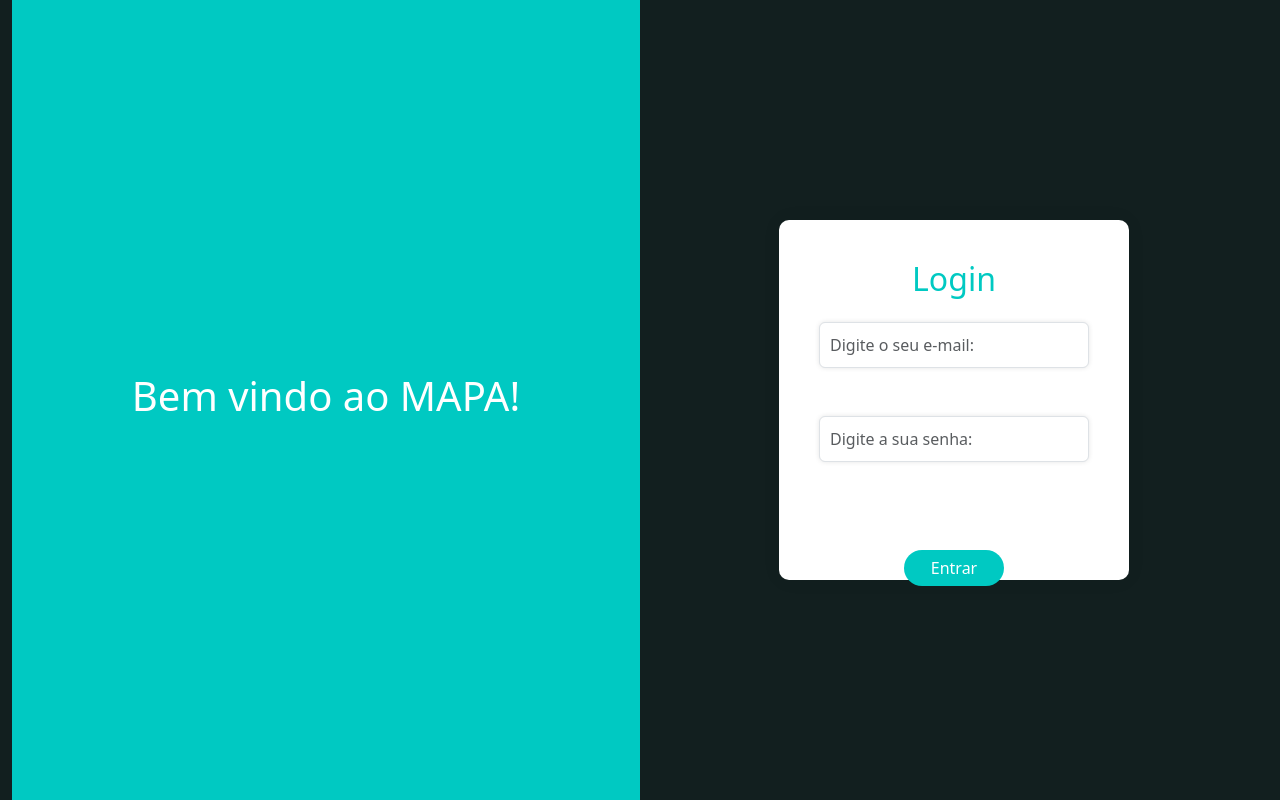
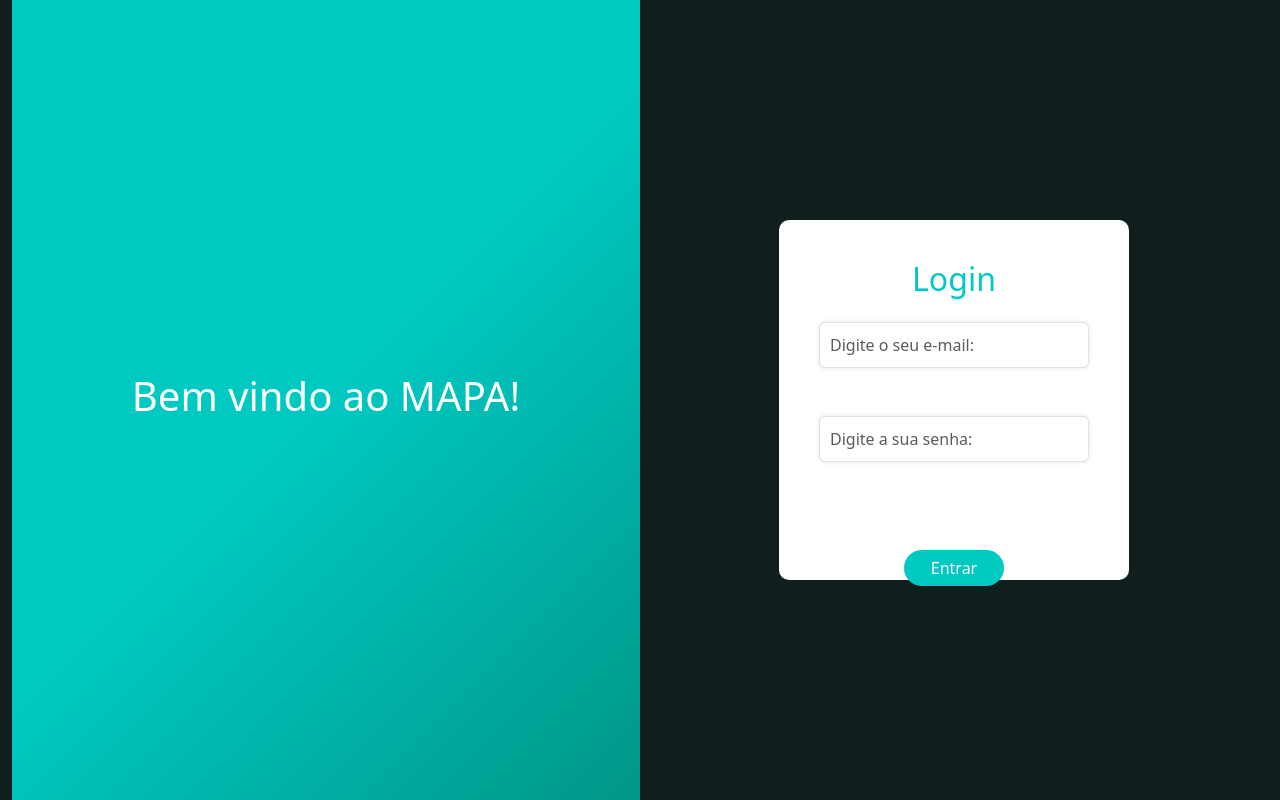
Before and after one commit to analicedantas/MAPA, a PHP site: page / in a window 1280 px wide. Run offline with PHP 8.4, Linux system fonts and the light colour scheme.

Commit message:
Update index.php

```diff
--- a/index.php
+++ b/index.php
@@ -42,23 +42,27 @@ if (isset($_POST['email'])) {
         html, body {
             height: 100%;
         }
+
         body {
             min-height: 100vh;
             background-color: rgba(18, 31, 31, 1);
         }
+
         .design-section {
-            background-color: rgba(0, 201, 194, 1);
+            background: linear-gradient(135deg, #00c9c2 50%, #009688 100%);
             color: white;
             min-height: 40vh;
             display: flex;
             justify-content: center;
             align-items: center;
         }
+
         @media (min-width: 768px) {
             .design-section {
                 min-height: 100vh;
             }
         }
+
         .login-section {
             background-color: white;
             border-radius: 10px;
@@ -71,6 +75,7 @@ if (isset($_POST['email'])) {
             text-align: center;
 
         }
+
         .btn.btn-primary {
             background-color: rgba(0, 201, 194, 1);
             margin-top: 5vh;
@@ -78,6 +83,7 @@ if (isset($_POST['email'])) {
             border-radius: 3vh;
             border: none;
         }
+
         .mb-5 input {
             width: 100%;
             padding: 10px;
@@ -86,6 +92,7 @@ if (isset($_POST['email'])) {
             box-sizing: border-box;
             box-shadow: 0 0 5px rgba(0,0,0,0.1);
         }
+
     </style>
 </head>
 <body>
```
